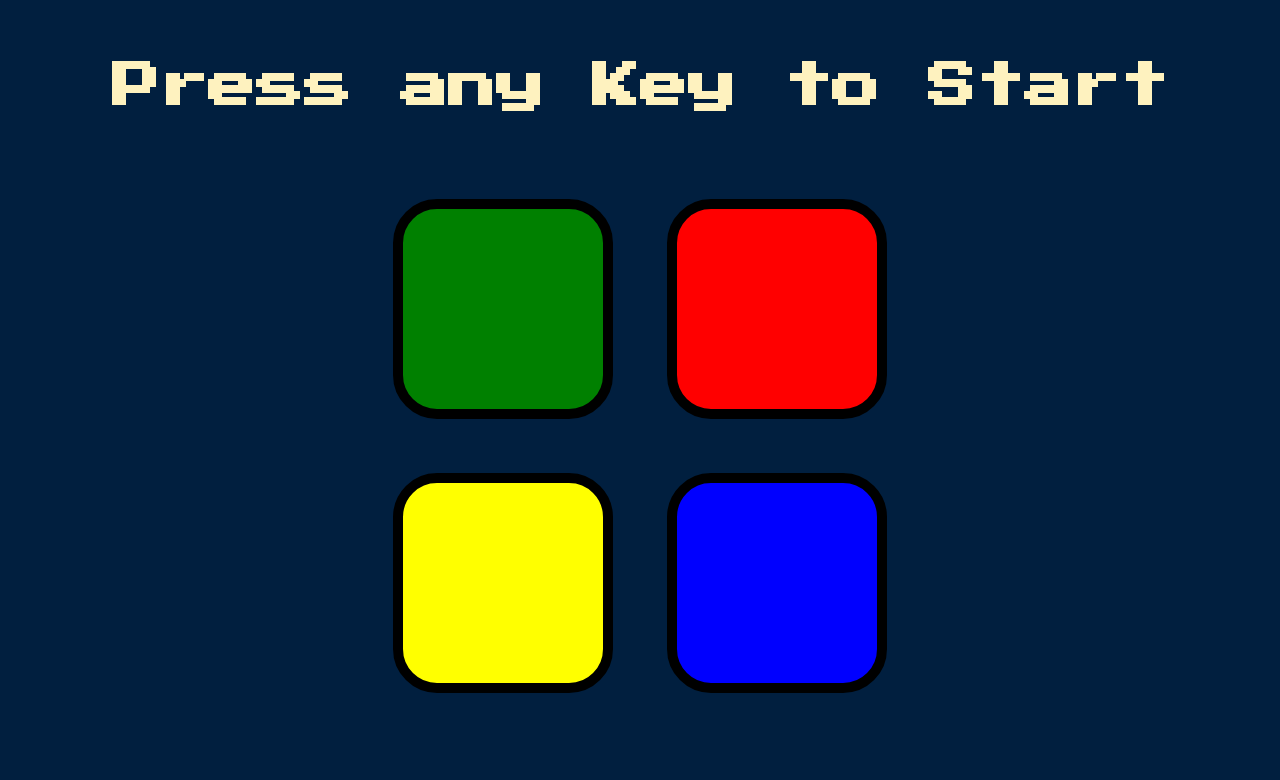
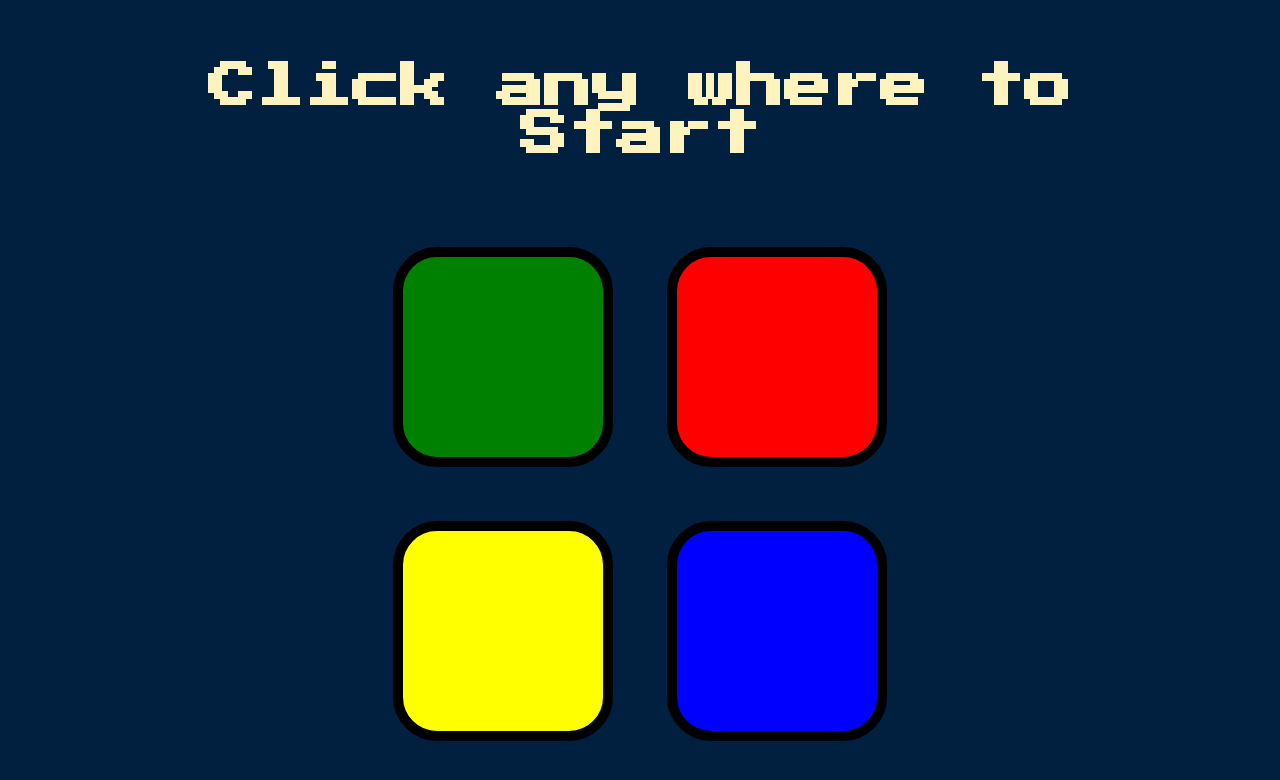
Before and after one commit to aadi2305/Simon-game, a plain HTML site: page index.html in a window 1280 px wide. Drawn offline with nearby package versions, Linux system fonts and the light colour scheme.

Commit message:
h1 change

```diff
--- a/index.html
+++ b/index.html
@@ -9,7 +9,7 @@
 </head>
 
 <body>
-  <h1 id="level-title">Press any Key to Start</h1>
+  <h1 id="level-title">Click any where to Start</h1>
   <div class="container">
     <div lass="row">
 
```
